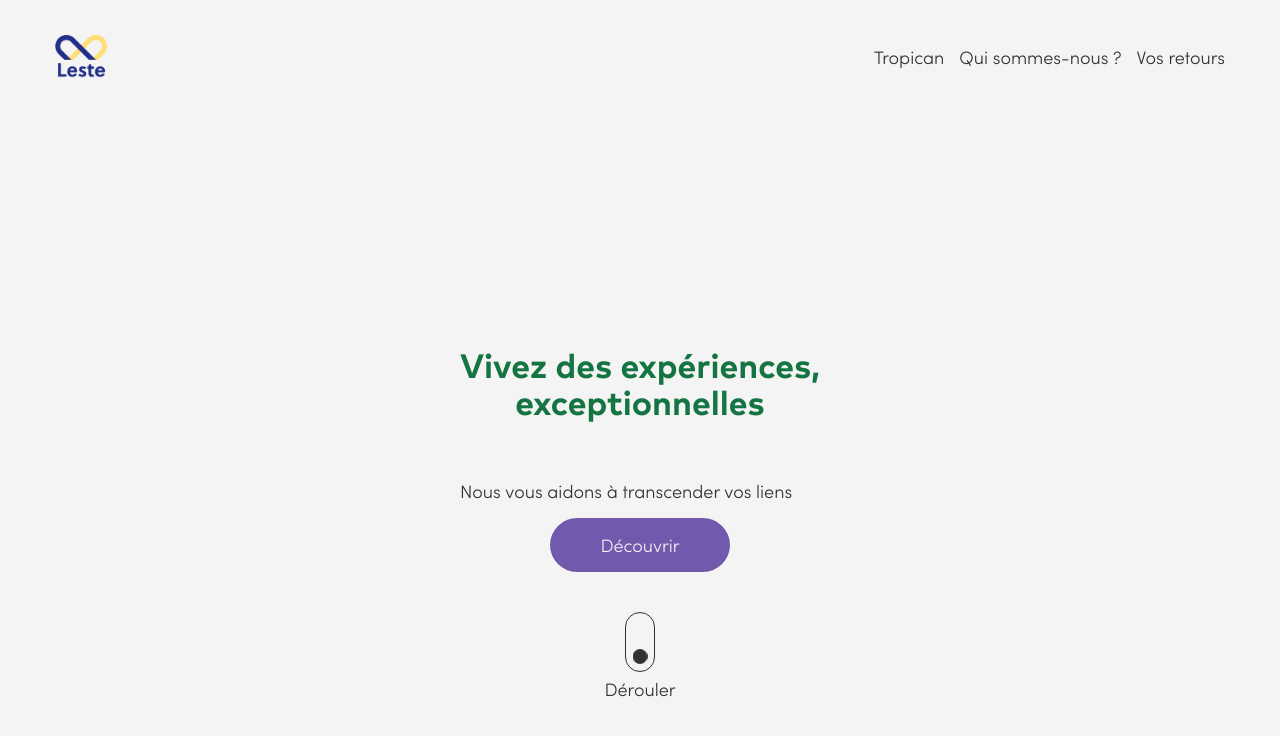
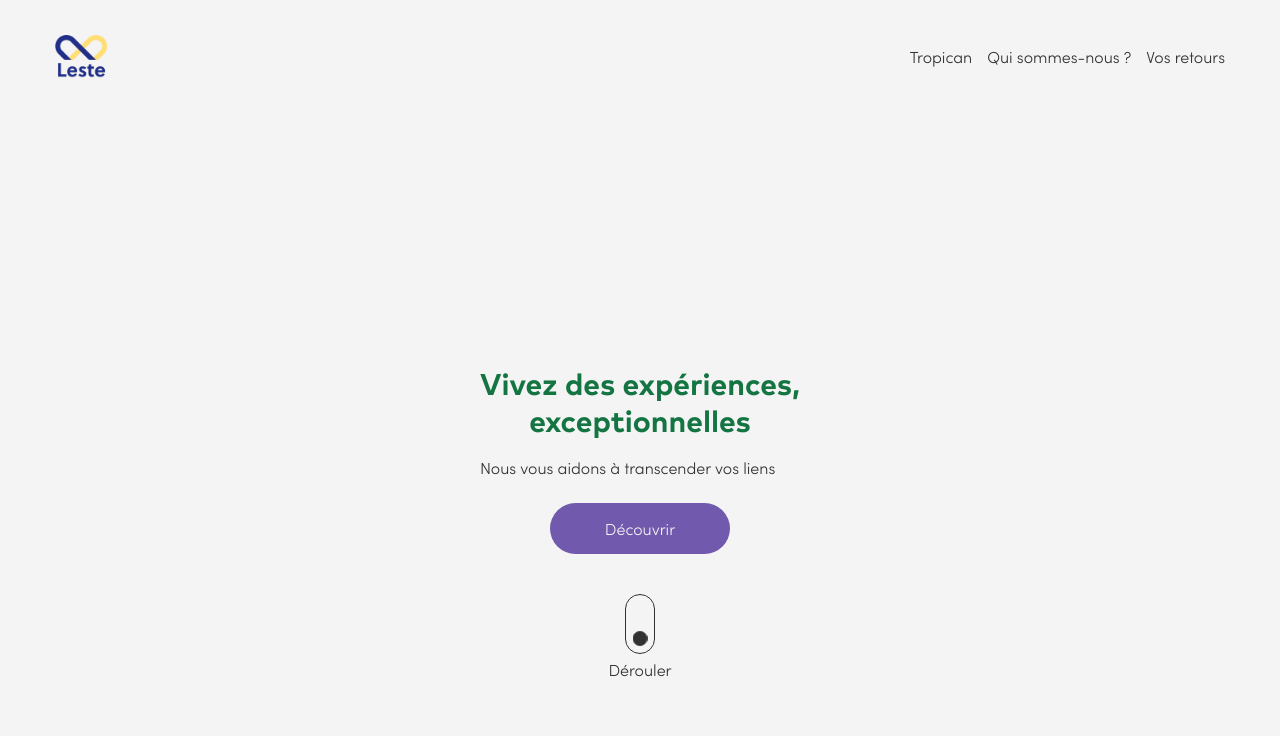
Before and after one commit to Forofoot/tropican-lp, a Next.js app: page / in a window 1280 px wide. Shown: the top 736 px of the page. Built offline with nearby package versions, Linux system fonts and the light colour scheme; no server answers.

Commit message:
modify spacing

```diff
--- a/components/Hero.js
+++ b/components/Hero.js
@@ -13,16 +13,17 @@ const HeroStyle = styled.section`
     .heroBanner{
         margin: 20px 0;
     }
-
-    h1{
-        margin-bottom: 55px;
-        text-align: center;
+    .containerInfo{
+        h1{
+            margin-bottom: 15px;
+            text-align: center;
+        }
+        p{
+            margin-bottom: 25px;
+        }
     }
     .highlight{
         text-transform: uppercase ;
-    }
-    h2{
-        margin-bottom: 75px ;
     }
     .container__info{
         color: #484F75;
--- a/components/Infos.js
+++ b/components/Infos.js
@@ -7,11 +7,11 @@ const InfoStyle = styled.section`
     @media (min-width: 768px){
         margin-bottom: 125px;
     }
-    h1{
+    h2{
         font-weight: 400;
         color:#F0E5C3;
         white-space: nowrap;
-        margin-bottom: 15px;
+        margin-bottom: 10px;
     }
     .infosContainer{
         padding: 25px 10px;
--- a/components/Review.js
+++ b/components/Review.js
@@ -39,6 +39,7 @@ const ReviewStyle = styled.section`
                 display: flex;
                 align-items: center;
                 gap: 20px;
+                margin-bottom: 15px;
                 .picture{
                     border-radius: 50%;
                     width: 73px;
@@ -47,7 +48,7 @@ const ReviewStyle = styled.section`
                     max-height: 73px;
                 }
                 h2{
-                    margin-bottom:20px;
+                    margin-bottom:0;
                 }
             }
 
--- a/styles/global.css.js
+++ b/styles/global.css.js
@@ -32,7 +32,7 @@ export default createGlobalStyle`
     min-height:100vh;
     width: 100%;
     font-family: 'SofiaPRO', sans-serif;
-    font-size: 18px;
+    font-size: 16px;
     background-color: #F4F4F4;
     color: #313131;
   }
@@ -82,7 +82,6 @@ export default createGlobalStyle`
     text-align: center;
     width: 180px;
     border-radius: 50px;
-    margin-top: 15px;
   }
 
   .btnDefault{
@@ -136,12 +135,11 @@ export default createGlobalStyle`
     padding: 20px 30px;
     border-radius: 20px;
     text-align: left;
-    line-height: 26px;
+    line-height: 20px;
     box-shadow: 0px 0px 10px rgba(113, 89, 173, 0.5);
     max-width: 500px;
     h2{
       color: #7159AD;
-      margin-bottom: 25px;
     }
   }
 `
```
